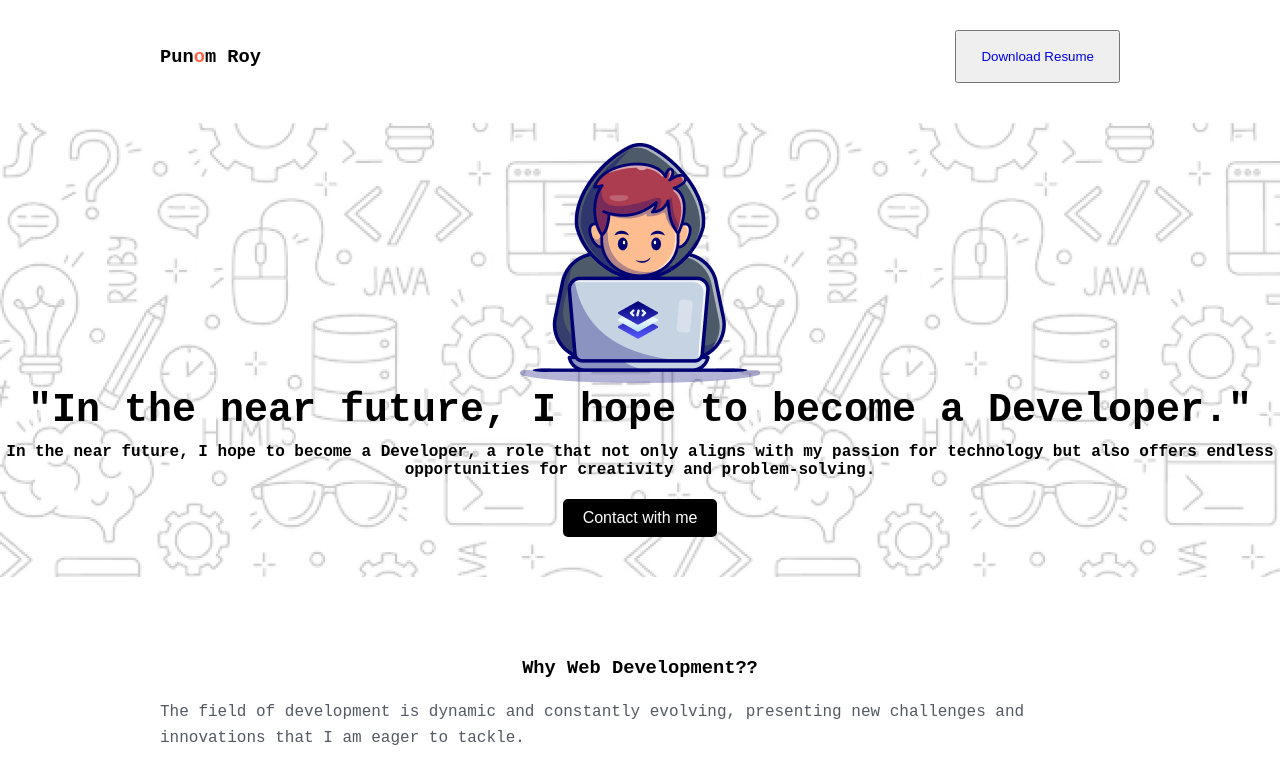
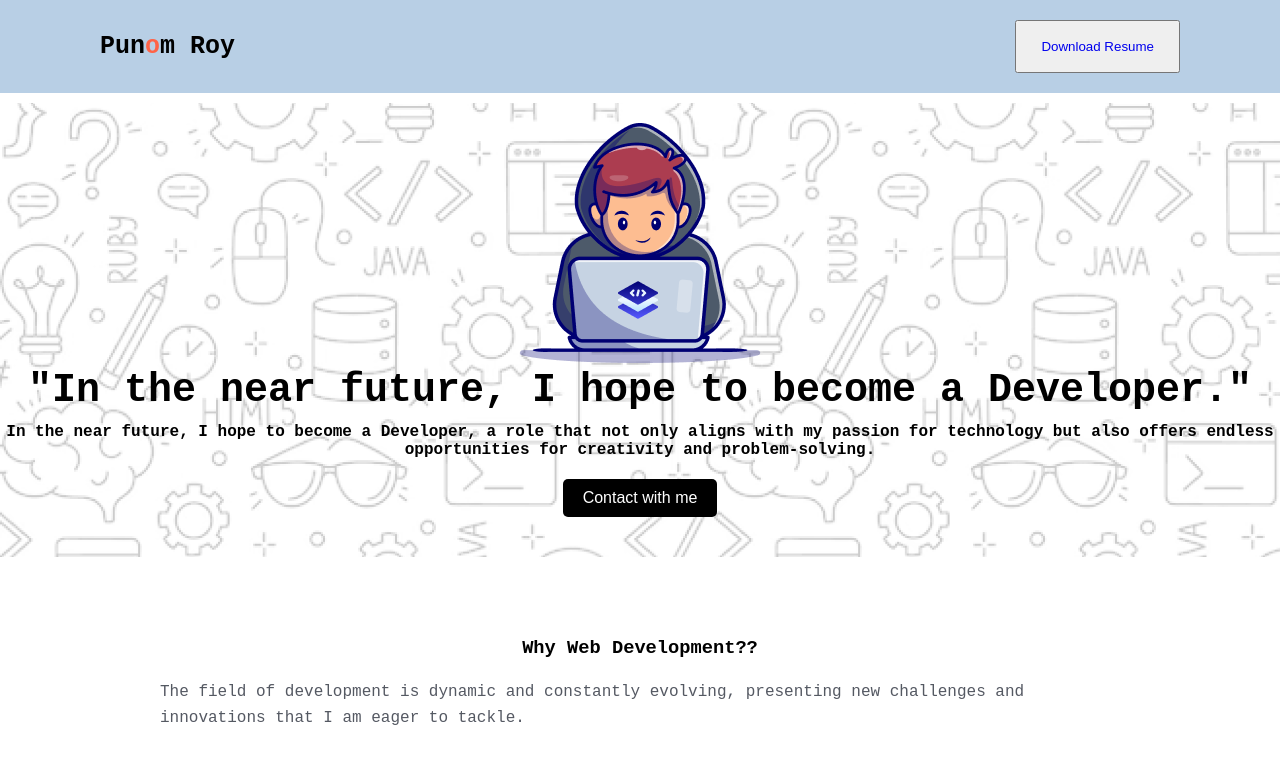
Before and after one commit to punom-roy/basic-portfolio-development, a plain HTML site: page index.html in a window 1280 px wide. Shown: the top 768 px of the page. Drawn offline with Linux system fonts and the light colour scheme; a web font is replaced by a local one.

Commit message:
updated nav bar section

```diff
--- a/style.css
+++ b/style.css
@@ -18,9 +18,11 @@ box-sizing: border-box;
 .scroll-button:hover {
 background-color: #0056b3;}
 }
+header .nav-title{
+    font-size: 25px;
+}
 
-/* shared style */
-.text-style{
+header .text-style{
 color: tomato;
 }
 
@@ -28,10 +30,10 @@ color: tomato;
 nav{
 display: flex;
 align-items: center;
+background-color: #b8cfe5;
 justify-content: space-between;
-margin-left: 130px;
-margin-right: 130px;
-padding: 30px;
+width: 100%;
+padding: 20px 100px;
 }
 button{
 padding: 17px 24px 17px 24px;
```
Also changed, not shown: index.html (+1 -1 lines).
